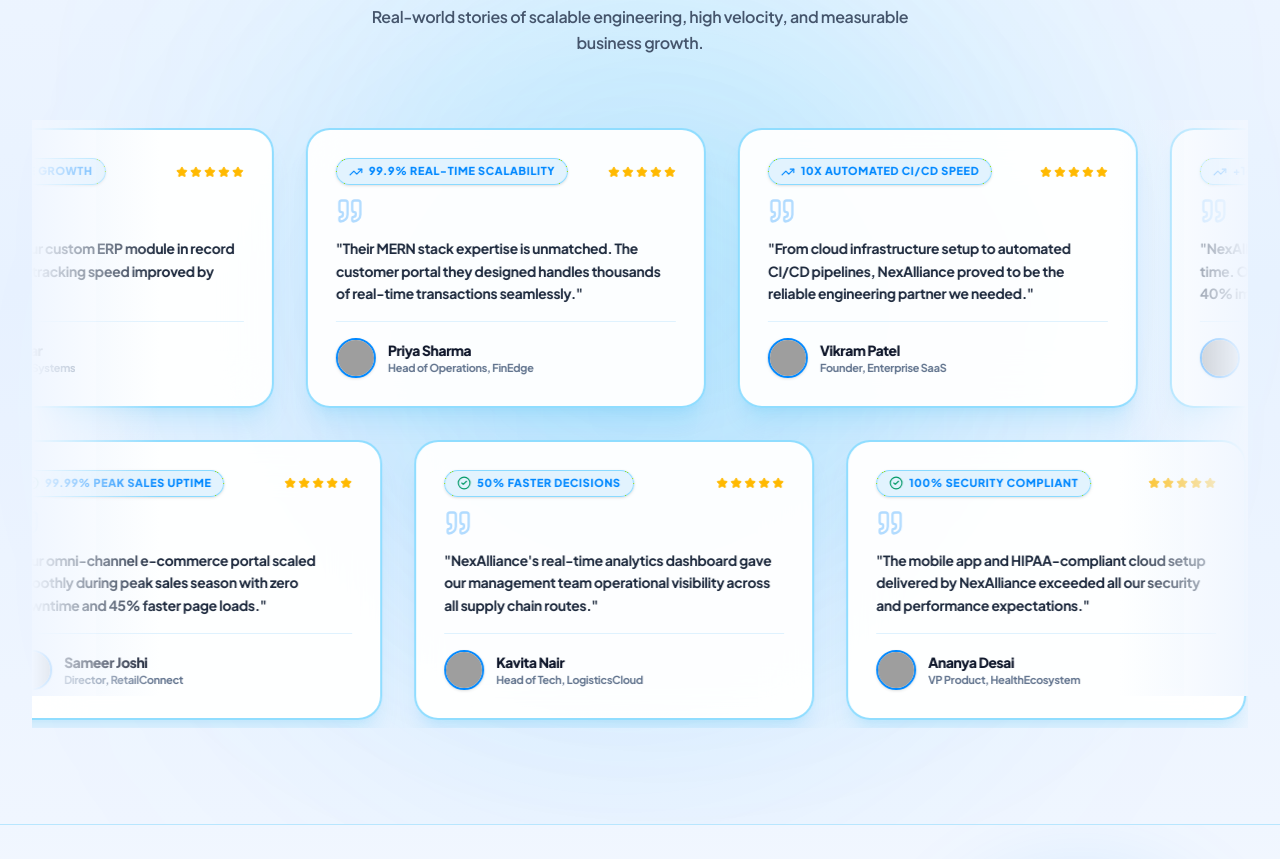
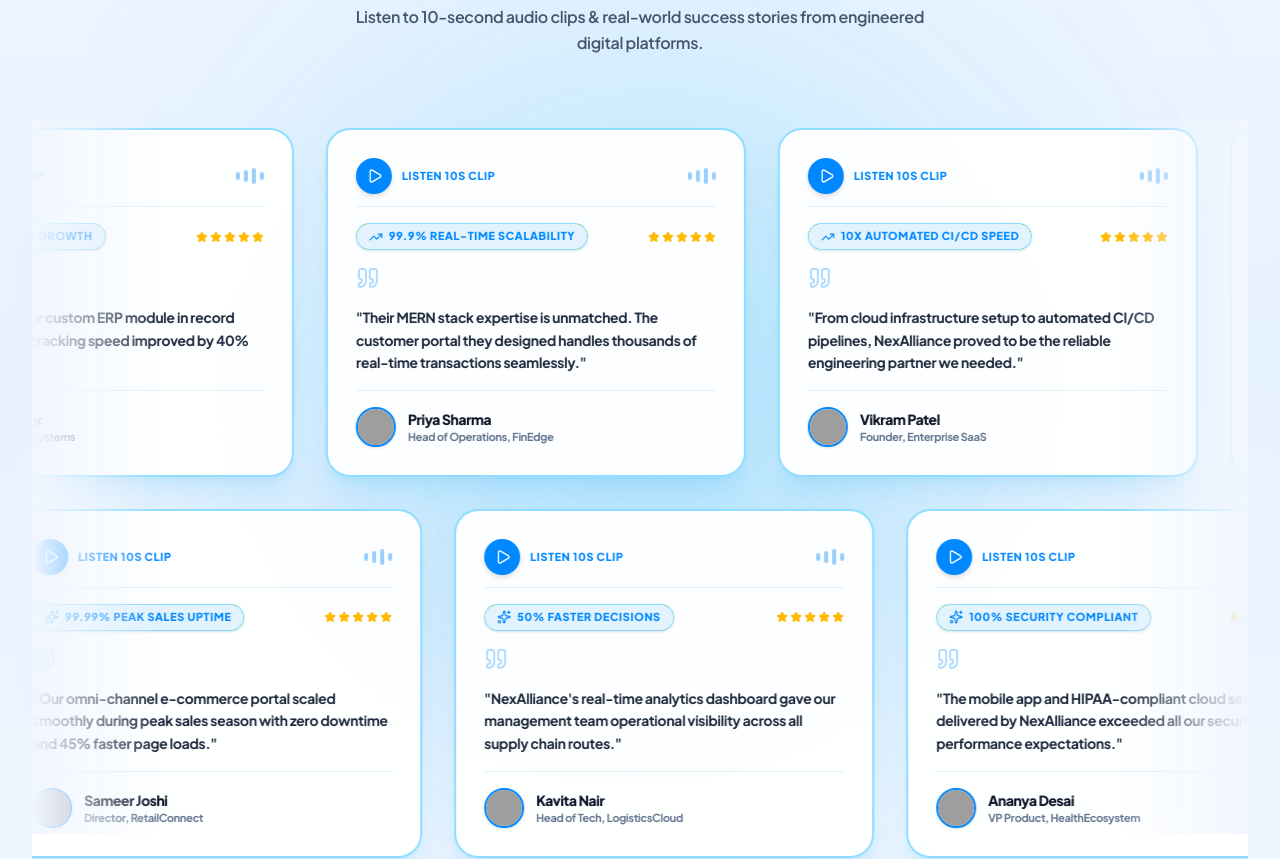
Before and after one commit to sakshipatil5436-ai/NexAlliance, a React (Vite) app: page / in a window 1280 px wide. Shown: the part 7380-8239 px from the top of the page. Built offline with nearby package versions, Linux system fonts and the light colour scheme; grey boxes are pictures that could not be loaded.

Commit message:
Add interactive Audio Spectrum Waveform animations and Playable 10-second Audio Story Clips to Testimonials

```diff
--- a/src/components/Testimonials.jsx
+++ b/src/components/Testimonials.jsx
@@ -1,9 +1,40 @@
-import React from 'react';
+import React, { useState, useEffect } from 'react';
 import { motion } from 'framer-motion';
-import { Quote, Star, TrendingUp, ShieldCheck, Zap, Award, CheckCircle2 } from 'lucide-react';
+import { Quote, Star, TrendingUp, Play, Pause, Volume2, Sparkles } from 'lucide-react';
 
 export default function Testimonials({ theme = 'light' }) {
   const isLight = theme === 'light';
+  const [playingId, setPlayingId] = useState(null);
+
+  useEffect(() => {
+    return () => {
+      if ('speechSynthesis' in window) {
+        window.speechSynthesis.cancel();
+      }
+    };
+  }, []);
+
+  const handleTogglePlay = (e, item) => {
+    e.stopPropagation();
+
+    if (playingId === item.id) {
+      if ('speechSynthesis' in window) {
+        window.speechSynthesis.cancel();
+      }
+      setPlayingId(null);
+    } else {
+      if ('speechSynthesis' in window) {
+        window.speechSynthesis.cancel();
+        const utterance = new SpeechSynthesisUtterance(`${item.name} from ${item.company} says: ${item.comment}`);
+        utterance.rate = 0.95;
+        utterance.pitch = 1.0;
+        utterance.onend = () => setPlayingId(null);
+        utterance.onerror = () => setPlayingId(null);
+        window.speechSynthesis.speak(utterance);
+      }
+      setPlayingId(item.id);
+    }
+  };
 
   const row1Testimonials = [
     {
@@ -70,7 +101,7 @@ export default function Testimonials({ theme = 'light' }) {
       isLight ? 'bg-gradient-to-b from-[#F0F6FF] via-[#E8F2FF] to-[#F0F6FF] border-sky-200 text-slate-900' : 'bg-[#050B17] border-[#1E3A8A] text-white'
     }`}>
 
-      {/* Dynamic Keyframes for Left and Right Smooth Marquee Streams */}
+      {/* Dynamic Keyframes for Marquee Streams and Animated Audio Spectrum Equalizer */}
       <style>{`
         @keyframes testimonialMarqueeLeft {
           0% { transform: translate3d(0, 0, 0); }
@@ -79,6 +110,10 @@ export default function Testimonials({ theme = 'light' }) {
         @keyframes testimonialMarqueeRight {
           0% { transform: translate3d(-50%, 0, 0); }
           100% { transform: translate3d(0, 0, 0); }
+        }
+        @keyframes audioWaveBar {
+          0%, 100% { height: 6px; }
+          50% { height: 20px; }
         }
         .animate-marquee-left {
           animation: testimonialMarqueeLeft 28s linear infinite;
@@ -89,6 +124,10 @@ export default function Testimonials({ theme = 'light' }) {
         .animate-marquee-left:hover, .animate-marquee-right:hover {
           animation-play-state: paused;
         }
+        .wave-bar-1 { animation: audioWaveBar 0.6s ease-in-out infinite 0.1s; }
+        .wave-bar-2 { animation: audioWaveBar 0.6s ease-in-out infinite 0.2s; }
+        .wave-bar-3 { animation: audioWaveBar 0.6s ease-in-out infinite 0.3s; }
+        .wave-bar-4 { animation: audioWaveBar 0.6s ease-in-out infinite 0.4s; }
       `}</style>
 
       {/* Interactive Soft Moving Ambient Blue Radial Glows */}
@@ -106,17 +145,17 @@ export default function Testimonials({ theme = 'light' }) {
           className="text-center max-w-3xl mx-auto space-y-4"
         >
           <span className="text-xs font-bold uppercase tracking-[0.25em] text-[#0088FF]">
-            CLIENT SUCCESS STORIES
+            CLIENT SUCCESS STORIES & AUDIO CLIPS
           </span>
           <h2 className="font-heading text-3xl sm:text-5xl font-black tracking-tight text-slate-900 leading-tight">
             Trusted By Founders & <span className="text-[#0088FF]">Enterprise Leaders</span>
           </h2>
           <p className="text-xs sm:text-base font-semibold text-slate-600 max-w-xl mx-auto leading-relaxed">
-            Real-world stories of scalable engineering, high velocity, and measurable business growth.
+            Listen to 10-second audio clips & real-world success stories from engineered digital platforms.
           </p>
         </motion.div>
 
-        {/* INFINITE SCROLLING MARQUEE STREAM CONTAINER */}
+        {/* INFINITE SCROLLING MARQUEE STREAM WITH AUDIO/AVATAR CARDS */}
         <div className="space-y-6 sm:space-y-8 relative overflow-hidden py-2">
 
           {/* Left Fade Mask */}
@@ -124,14 +163,47 @@ export default function Testimonials({ theme = 'light' }) {
           {/* Right Fade Mask */}
           <div className="absolute top-0 right-0 bottom-0 w-12 sm:w-32 z-20 pointer-events-none bg-gradient-to-l from-[#F0F6FF] to-transparent"></div>
 
-          {/* ROW 1: LEFT INFINITE SCROLL STREAM (Pauses on Hover) */}
+          {/* ROW 1: LEFT INFINITE SCROLL STREAM */}
           <div className="flex w-max animate-marquee-left gap-6 sm:gap-8 transform-gpu">
-            {[...row1Testimonials, ...row1Testimonials, ...row1Testimonials, ...row1Testimonials].map((item, idx) => (
+            {[...row1Testimonials, ...row1Testimonials, ...row1Testimonials, ...row1Testimonials].map((item, idx) => {
+              const isPlaying = playingId === item.id;
+              return (
                 <div
                   key={`row1-${item.id}-${idx}`}
-                className="w-[320px] xs:w-[360px] sm:w-[400px] shrink-0 bg-white/95 backdrop-blur-xl border-2 border-sky-300/80 hover:border-[#0088FF] rounded-3xl p-6 sm:p-7 shadow-xl shadow-sky-500/10 hover:shadow-2xl hover:shadow-sky-500/20 transition-all duration-300 flex flex-col justify-between group transform-gpu hover:-translate-y-2 cursor-pointer relative overflow-hidden"
+                  className={`w-[340px] xs:w-[380px] sm:w-[420px] shrink-0 bg-white/95 backdrop-blur-xl border-2 ${
+                    isPlaying ? 'border-[#0088FF] shadow-2xl shadow-sky-500/30 ring-2 ring-[#0088FF]/40' : 'border-sky-300/80 hover:border-[#0088FF]'
+                  } rounded-3xl p-6 sm:p-7 shadow-xl shadow-sky-500/10 hover:shadow-2xl hover:shadow-sky-500/20 transition-all duration-300 flex flex-col justify-between group transform-gpu hover:-translate-y-2 cursor-pointer relative overflow-hidden`}
                 >
-                <div className="space-y-3">
+                  <div className="space-y-4">
+                    {/* Top Row: Video/Audio Wave Snippet Header & Play Button */}
+                    <div className="flex items-center justify-between pb-3 border-b border-sky-100">
+                      <div className="flex items-center gap-2.5">
+                        <button
+                          onClick={(e) => handleTogglePlay(e, item)}
+                          className={`w-9 h-9 rounded-full flex items-center justify-center transition-all shadow-md cursor-pointer ${
+                            isPlaying
+                              ? 'bg-amber-500 text-white animate-pulse'
+                              : 'bg-[#0088FF] text-white hover:bg-[#0077E6] hover:scale-105'
+                          }`}
+                          title="Play 10-sec audio story clip"
+                        >
+                          {isPlaying ? <Pause className="w-4 h-4" /> : <Play className="w-4 h-4 ml-0.5" />}
+                        </button>
+                        <span className="text-[11px] font-extrabold text-[#0088FF] uppercase tracking-wider">
+                          {isPlaying ? 'Playing Audio Clip...' : 'Listen 10s Clip'}
+                        </span>
+                      </div>
+
+                      {/* Animated Audio Spectrum Waveform Bar */}
+                      <div className="flex items-center gap-1 h-5">
+                        <div className={`w-1 rounded-full bg-[#0088FF] ${isPlaying ? 'wave-bar-1' : 'h-2 opacity-40'}`} />
+                        <div className={`w-1 rounded-full bg-[#0088FF] ${isPlaying ? 'wave-bar-2' : 'h-3 opacity-40'}`} />
+                        <div className={`w-1 rounded-full bg-[#0088FF] ${isPlaying ? 'wave-bar-3' : 'h-4 opacity-40'}`} />
+                        <div className={`w-1 rounded-full bg-[#0088FF] ${isPlaying ? 'wave-bar-4' : 'h-2 opacity-40'}`} />
+                      </div>
+                    </div>
+
+                    {/* Metric Badge */}
                     <div className="flex items-center justify-between">
                       <span className="text-[11px] font-extrabold uppercase tracking-wider text-[#0088FF] bg-sky-100/90 border border-sky-300/80 px-3 py-1 rounded-full shadow-sm flex items-center gap-1.5">
                         <TrendingUp className="w-3.5 h-3.5" />
@@ -144,7 +216,7 @@ export default function Testimonials({ theme = 'light' }) {
                       </div>
                     </div>
 
-                  <Quote className="w-7 h-7 text-[#0088FF]/30 group-hover:text-[#0088FF] transition-colors" />
+                    <Quote className="w-6 h-6 text-[#0088FF]/30 group-hover:text-[#0088FF] transition-colors" />
 
                     <p className="text-xs sm:text-sm font-bold text-slate-800 leading-relaxed">
                       "{item.comment}"
@@ -167,20 +239,54 @@ export default function Testimonials({ theme = 'light' }) {
                     </div>
                   </div>
                 </div>
-            ))}
+              );
+            })}
           </div>
 
-          {/* ROW 2: RIGHT INFINITE SCROLL STREAM (Pauses on Hover) */}
+          {/* ROW 2: RIGHT INFINITE SCROLL STREAM */}
           <div className="flex w-max animate-marquee-right gap-6 sm:gap-8 transform-gpu">
-            {[...row2Testimonials, ...row2Testimonials, ...row2Testimonials, ...row2Testimonials].map((item, idx) => (
+            {[...row2Testimonials, ...row2Testimonials, ...row2Testimonials, ...row2Testimonials].map((item, idx) => {
+              const isPlaying = playingId === item.id;
+              return (
                 <div
                   key={`row2-${item.id}-${idx}`}
-                className="w-[320px] xs:w-[360px] sm:w-[400px] shrink-0 bg-white/95 backdrop-blur-xl border-2 border-sky-300/80 hover:border-[#0088FF] rounded-3xl p-6 sm:p-7 shadow-xl shadow-sky-500/10 hover:shadow-2xl hover:shadow-sky-500/20 transition-all duration-300 flex flex-col justify-between group transform-gpu hover:-translate-y-2 cursor-pointer relative overflow-hidden"
+                  className={`w-[340px] xs:w-[380px] sm:w-[420px] shrink-0 bg-white/95 backdrop-blur-xl border-2 ${
+                    isPlaying ? 'border-[#0088FF] shadow-2xl shadow-sky-500/30 ring-2 ring-[#0088FF]/40' : 'border-sky-300/80 hover:border-[#0088FF]'
+                  } rounded-3xl p-6 sm:p-7 shadow-xl shadow-sky-500/10 hover:shadow-2xl hover:shadow-sky-500/20 transition-all duration-300 flex flex-col justify-between group transform-gpu hover:-translate-y-2 cursor-pointer relative overflow-hidden`}
                 >
-                <div className="space-y-3">
+                  <div className="space-y-4">
+                    {/* Top Row: Video/Audio Wave Snippet Header & Play Button */}
+                    <div className="flex items-center justify-between pb-3 border-b border-sky-100">
+                      <div className="flex items-center gap-2.5">
+                        <button
+                          onClick={(e) => handleTogglePlay(e, item)}
+                          className={`w-9 h-9 rounded-full flex items-center justify-center transition-all shadow-md cursor-pointer ${
+                            isPlaying
+                              ? 'bg-amber-500 text-white animate-pulse'
+                              : 'bg-[#0088FF] text-white hover:bg-[#0077E6] hover:scale-105'
+                          }`}
+                          title="Play 10-sec audio story clip"
+                        >
+                          {isPlaying ? <Pause className="w-4 h-4" /> : <Play className="w-4 h-4 ml-0.5" />}
+                        </button>
+                        <span className="text-[11px] font-extrabold text-[#0088FF] uppercase tracking-wider">
+                          {isPlaying ? 'Playing Audio Clip...' : 'Listen 10s Clip'}
+                        </span>
+                      </div>
+
+                      {/* Animated Audio Spectrum Waveform Bar */}
+                      <div className="flex items-center gap-1 h-5">
+                        <div className={`w-1 rounded-full bg-[#0088FF] ${isPlaying ? 'wave-bar-1' : 'h-2 opacity-40'}`} />
+                        <div className={`w-1 rounded-full bg-[#0088FF] ${isPlaying ? 'wave-bar-2' : 'h-3 opacity-40'}`} />
+                        <div className={`w-1 rounded-full bg-[#0088FF] ${isPlaying ? 'wave-bar-3' : 'h-4 opacity-40'}`} />
+                        <div className={`w-1 rounded-full bg-[#0088FF] ${isPlaying ? 'wave-bar-4' : 'h-2 opacity-40'}`} />
+                      </div>
+                    </div>
+
+                    {/* Metric Badge */}
                     <div className="flex items-center justify-between">
                       <span className="text-[11px] font-extrabold uppercase tracking-wider text-[#0088FF] bg-sky-100/90 border border-sky-300/80 px-3 py-1 rounded-full shadow-sm flex items-center gap-1.5">
-                      <CheckCircle2 className="w-3.5 h-3.5 text-emerald-600" />
+                        <Sparkles className="w-3.5 h-3.5 text-[#0088FF]" />
                         <span>{item.metric}</span>
                       </span>
                       <div className="flex items-center gap-0.5 text-amber-400">
@@ -190,7 +296,7 @@ export default function Testimonials({ theme = 'light' }) {
                       </div>
                     </div>
 
-                  <Quote className="w-7 h-7 text-[#0088FF]/30 group-hover:text-[#0088FF] transition-colors" />
+                    <Quote className="w-6 h-6 text-[#0088FF]/30 group-hover:text-[#0088FF] transition-colors" />
 
                     <p className="text-xs sm:text-sm font-bold text-slate-800 leading-relaxed">
                       "{item.comment}"
@@ -213,7 +319,8 @@ export default function Testimonials({ theme = 'light' }) {
                     </div>
                   </div>
                 </div>
-            ))}
+              );
+            })}
           </div>
 
         </div>
```
Lines whose indentation alone changed are shown as unchanged.
